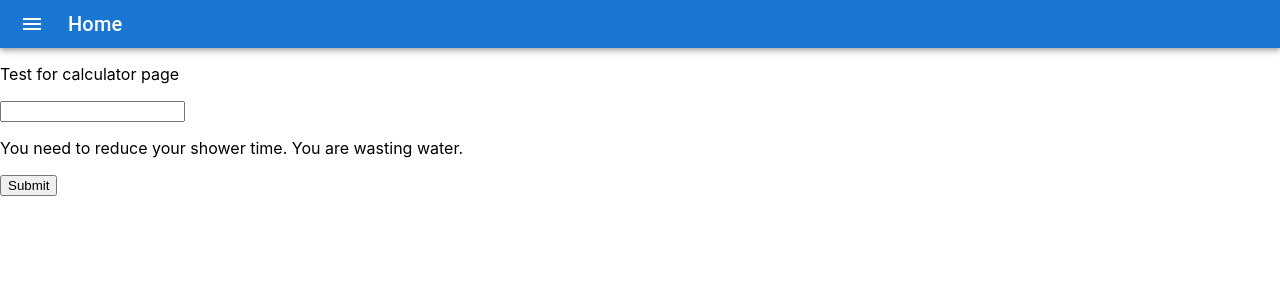
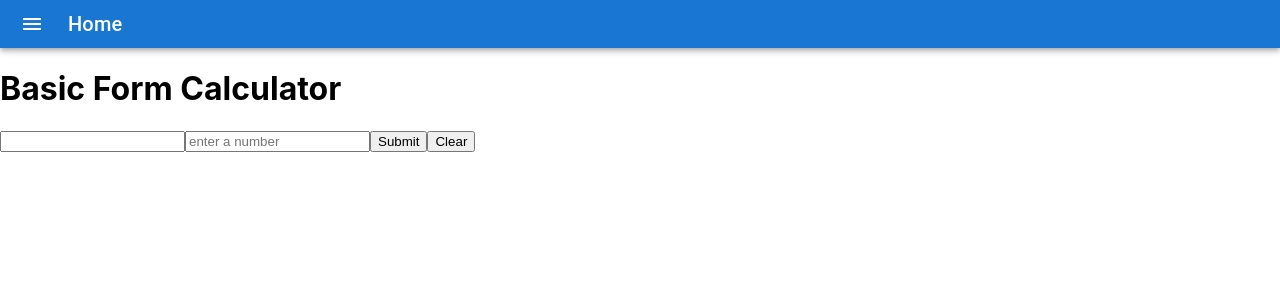
Before and after one commit to UW-INFO442-AU21/group7-smartwater, a React (Create React App) app: page /calculator in a window 1280 px wide. Shown: the top 300 px of the page. Built offline with nearby package versions, Linux system fonts and the light colour scheme.

Commit message:
functioning calculator

```diff
--- a/src/Pages/CalculatorPage.js
+++ b/src/Pages/CalculatorPage.js
@@ -1,38 +1,94 @@
-import React, { useState } from 'react';
+import React, { useState, useEffect } from 'react';
 import Navigation from '../Components/Navigation';
 import { useForm } from "react-hook-form";
 
-export default function CalculatorPage() {
+function CalculatorPage() {
+  const [currentSum,setCurrentSum]=useState(0);
+  const [clear,setClear]=useState(false);
 
-    const aboveSix = (minutes: number) => minutes > 6;
-    const {
-        register,
-        handleSubmit,
-        watch,
-        formState: { errors }
-      } = useForm();
-      const formValues = useState(null);
-      const onSubmit = (data) => {
-        console.log(data);
+  useEffect(()=>{
+    document.querySelector('#result').value="";
+  },[])
 
-      }; // your form submit function which will invoke after successful validation
+  useEffect(()=>{
+    if(clear)
+    document.querySelector('#result').value="";
+  })
 
-      console.log(watch("example"));
-    return (
-        <div>
-            <Navigation />
-            <p>Test for calculator page</p>
-            <form onSubmit={handleSubmit(onSubmit)}>
-      {/* include validation with required or other standard HTML validation rules */}
-      <input type="number" {...register("showerMinutes", { required: true, min: 1, max: 99, validate: aboveSix})} />
-      {/* errors will return when field validation fails  */}
-      {errors.showerMinutes && errors.showerMinutes.type === "min" && (<p>You must input a number greater than 0.</p>)}
-      {aboveSix &&
-      (<p>You need to reduce your shower time. You are wasting water.</p>)}
-      <input type="submit" />
-    </form>
-    <div>
+  const Add=(e)=>{
+    e.preventDefault();
+    if(clear) setClear(false);
+    let currentNum=document.querySelector('#num').value
+    if(currentNum=='')
+    return;
+    let showerMinutes= 2.5 * parseInt(currentNum);
+    setCurrentSum(showerMinutes);
+    document.querySelector('#num').value="";
+
+  }
+
+  const Clear=(e)=>{
+    e.preventDefault();
+    console.log('sum:', currentSum);
+    document.querySelector('form').reset();
+    setClear(true);
+    setCurrentSum(0);
+  }
+
+  return (
+    <div className="App">
+      <Navigation />
+      <div className="app-title">
+        <h1> Basic Form Calculator</h1>
+      </div>
+      <form>
+            <input type="text" id="result" value={currentSum}  readOnly />
+            <input type="text" id="num" placeholder="enter a number" />
+            <button onClick={Add}>Submit</button>
+            <button onClick={Clear}>Clear</button>
+      </form>
     </div>
-        </div>
-    )
+  );
 }
+export default CalculatorPage;
+
+// https://www.thewaterscrooge.com/blog/how-much-water-showers-use-and-why-you-should-care
+
+// const aboveSix = (minutes: number) => minutes > 6;
+// const {
+//     register,
+//     handleSubmit,
+//     watch,
+//     formState: { errors }
+//   } = useForm({mode: "onChange"});
+//   const formValues = useState(null);
+//   const onSubmit = (data) => {
+//     console.log(data);
+//     if (data > 6) {
+//       return (
+//         <div>Cut down on your shower time.</div>
+//       )
+//     }
+
+
+//   }; // your form submit function which will invoke after successful validation
+
+//   console.log(watch("example"));
+// return (
+//     <div>
+//         <Navigation />
+//         <p>Test for calculator page</p>
+//         <form onSubmit={handleSubmit(onSubmit)}>
+//   {/* include validation with required or other standard HTML validation rules */}
+//   <input name="showerminutes" type="number" {...register("showerMinutes", { required: true, min: 1, max: 99, validate: aboveSix})} />
+//   {/* errors will return when field validation fails  */}
+//   {errors.showerMinutes && errors.showerMinutes.type === "min" && (<p>You must input a number greater than 0.</p>)}
+//   {aboveSix &&
+//   (<p>You need to reduce your shower time. You are wasting water.</p>)}
+//   <input type="submit" />
+// </form>
+// <div>
+//   {onSubmit ? (<p>test test test</p>) : '' }
+// </div>
+//     </div>
+// )
```
